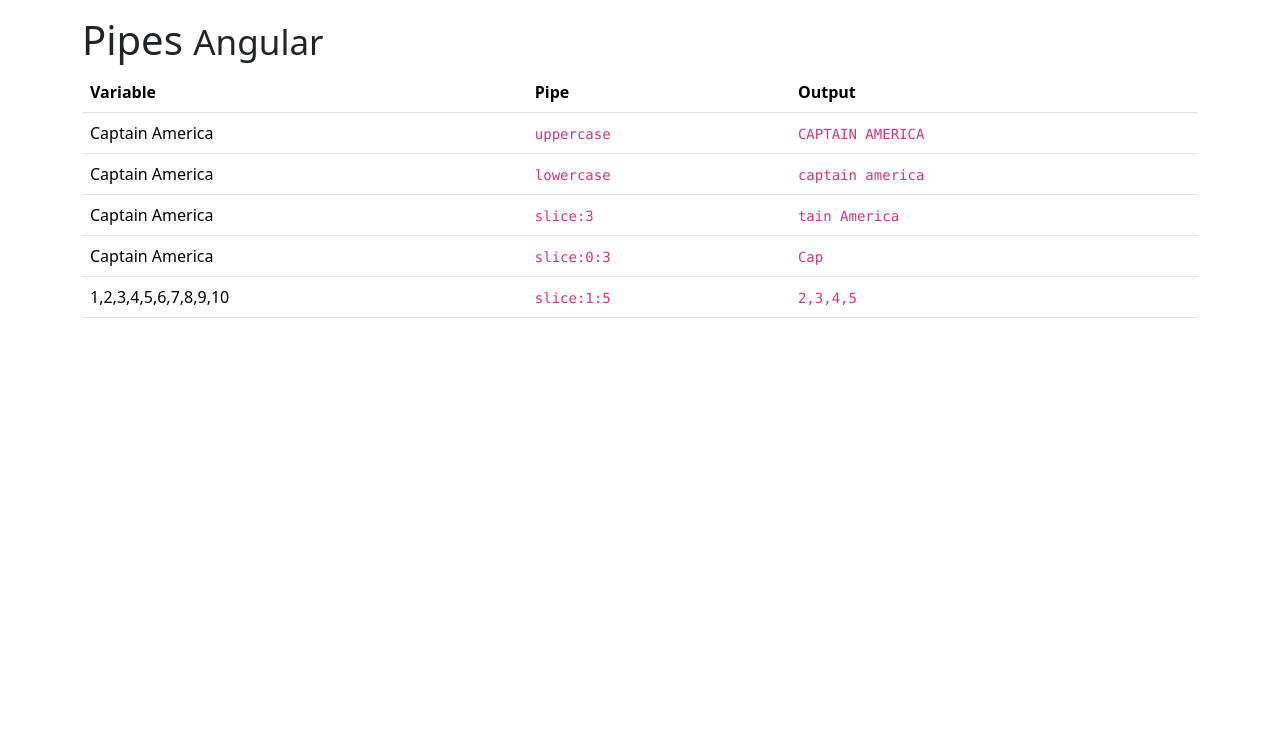
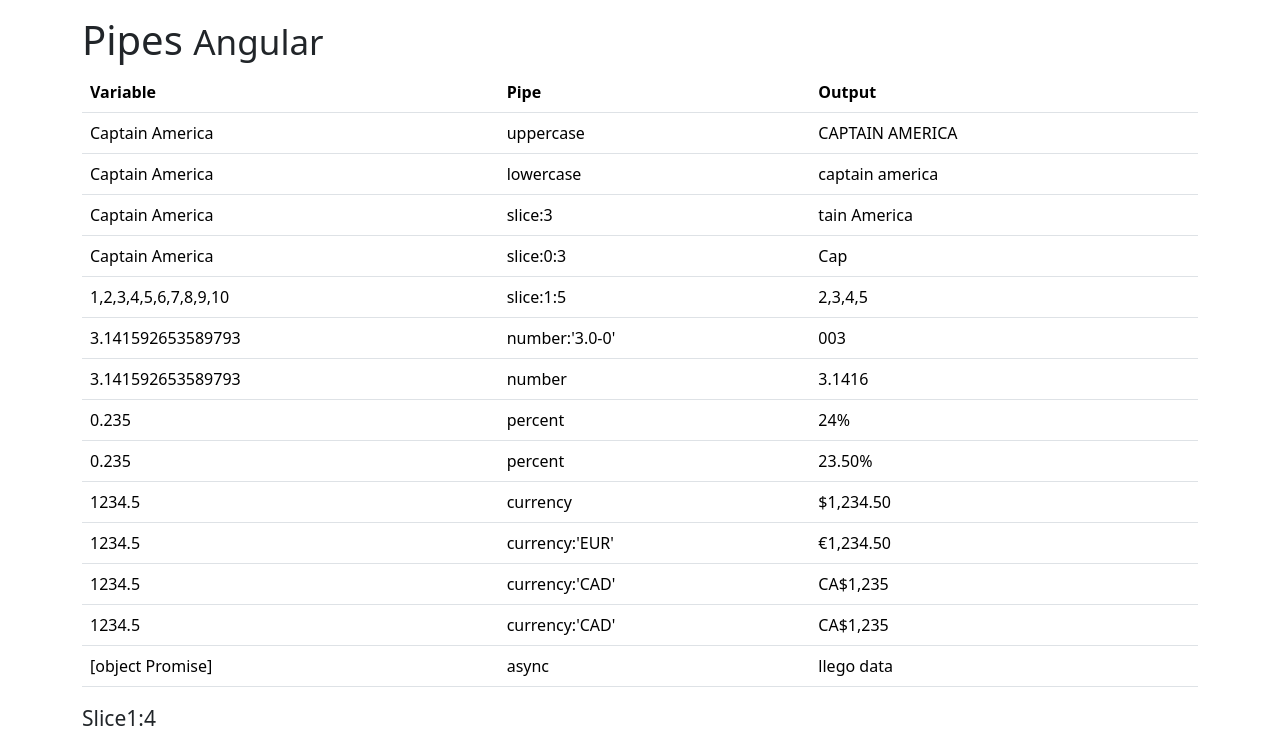
Before and after one commit to dguajardo/pipes, an Angular app: page / in a window 1280 px wide. Shown: the top 740 px of the page. Built offline with nearby package versions, Linux system fonts and the light colour scheme.

Commit message:
feat: json | asyn pipes

```diff
--- a/src/app/app.component.html
+++ b/src/app/app.component.html
@@ -12,39 +12,115 @@
             <tbody>
                 <tr>
                     <td>{{ name }}</td>
-                    <td><code>uppercase</code></td>
-                    <td><code>{{ name | uppercase }}</code></td>
+                    <td>uppercase</td>
+                    <td>
+                        {{ name | uppercase }}
+                    </td>
                 </tr>
                 <tr>
                     <td>{{ name }}</td>
-                    <td><code>lowercase</code></td>
-                    <td><code>{{ name | lowercase }}</code></td>
+                    <td>lowercase</td>
+                    <td>
+                        {{ name | lowercase }}
+                    </td>
                 </tr>
                 <tr>
                     <td>{{ name }}</td>
-                    <td><code>slice:3</code></td>
-                    <td><code>{{ name | slice:3 }}</code></td>
+                    <td>slice:3</td>
+                    <td>
+                        {{ name | slice : 3 }}
+                    </td>
                 </tr>
                 <tr>
                     <td>{{ name }}</td>
-                    <td><code>slice:0:3</code></td>
-                    <td><code>{{ name | slice:0:3 }}</code></td>
+                    <td>slice:0:3</td>
+                    <td>
+                        {{ name | slice : 0 : 3 }}
+                    </td>
                 </tr>
                 <tr>
                     <td>{{ array }}</td>
-                    <td><code>slice:1:5</code></td>
-                    <td><code>{{ array | slice:1:5 }}</code></td>
+                    <td>slice:1:5</td>
+                    <td>
+                        {{ array | slice : 1 : 5 }}
+                    </td>
+                </tr>
+                <tr>
+                    <td>{{ PI }}</td>
+                    <td>number:'3.0-0'</td>
+                    <td>
+                        {{ PI | number : "3.0-0" }}
+                    </td>
+                </tr>
+                <tr>
+                    <td>{{ PI }}</td>
+                    <td>number</td>
+                    <td>
+                        {{ PI | number : ".0-4" }}
+                    </td>
+                </tr>
+                <tr>
+                    <td>{{ percentage }}</td>
+                    <td>percent</td>
+                    <td>
+                        {{ percentage | percent }}
+                    </td>
+                </tr>
+                <tr>
+                    <td>{{ percentage }}</td>
+                    <td>percent</td>
+                    <td>
+                        {{ percentage | percent : "2.2-2" }}
+                    </td>
+                </tr>
+                <tr>
+                    <td>{{ salary }}</td>
+                    <td>currency</td>
+                    <td>
+                        {{ salary | currency }}
+                    </td>
+                </tr>
+                <tr>
+                    <td>{{ salary }}</td>
+                    <td>currency:'EUR'</td>
+                    <td>
+                        {{ salary | currency : "EUR" }}
+                    </td>
+                </tr>
+                <tr>
+                    <td>{{ salary }}</td>
+                    <td>currency:'CAD'</td>
+                    <td>
+                        {{ salary | currency : "CAD" : "symbol" : ".0-0" }}
+                    </td>
+                </tr>
+                <tr>
+                    <td>{{ salary }}</td>
+                    <td>currency:'CAD'</td>
+                    <td>
+                        {{ salary | currency : "CAD" : "symbol" : ".0-0" }}
+                    </td>
+                </tr>
+                <tr>
+                    <td>{{ promise }}</td>
+                    <td>async</td>
+                    <td>
+                        {{ promise | async}}
+                    </td>
                 </tr>
             </tbody>
         </table>
-        <!-- <h4>
-            <ul>
-                @for(item of array; track item){
-                <li>{{ item.toString()| slice: 5:20 }}</li>
-                }
+        <h4><small>Slice1:4</small></h4>
 
-            </ul>
-        </h4> -->
-
+        <ul class="list-group">
+            @for(item of arr; track item ){
+            <li class="list-group-item">{{ item | slice:1:4}}</li>
+            }
+        </ul>
+        <h3>JSON</h3>
+        <hr />
+        <div class=" class row ">
+            {{ hero | json }}
+        </div>
     </div>
 </div>
--- a/src/app/app.component.ts
+++ b/src/app/app.component.ts
@@ -1,6 +1,15 @@
 import { Component } from '@angular/core';
 import { RouterOutlet } from '@angular/router';
-import {  UpperCasePipe, LowerCasePipe, SlicePipe }  from '@angular/common';
+import {
+  UpperCasePipe,
+  LowerCasePipe,
+  SlicePipe,
+  DecimalPipe,
+  PercentPipe,
+  CurrencyPipe,
+  JsonPipe,
+  AsyncPipe
+} from '@angular/common';
 
 @Component({
   selector: 'app-root',
@@ -10,6 +19,11 @@ import {  UpperCasePipe, LowerCasePipe, SlicePipe }  from '@angular/common';
     UpperCasePipe,
     LowerCasePipe,
     SlicePipe,
+    DecimalPipe,
+    PercentPipe,
+    CurrencyPipe,
+    JsonPipe,
+    AsyncPipe
   ],
   templateUrl: './app.component.html',
   styleUrl: './app.component.css',
@@ -18,4 +32,25 @@ export class AppComponent {
   name: string = 'Captain America';
   date: Date = new Date();
   array = [1, 2, 3, 4, 5, 6, 7, 8, 9, 10];
+  arr = ['IronMan', 'Thor', 'Hawkeye', 'SpiderMan', 'CaptainAmerica'];
+  PI: number = Math.PI;
+  percentage: number = 0.235;
+  salary: number = 1234.5;
+
+  promise = new Promise((resolve, reject) => {
+    setTimeout(() => {
+      resolve('llego data');
+  }, 4500);
+});
+  hero = {
+    name: 'Logan',
+    nickname: 'Wolverine',
+    age: 500,
+    address: {
+      city: 'New York',
+      state: 'NY',
+      country: 'USA'
+    }
+  };
+
 }
```
